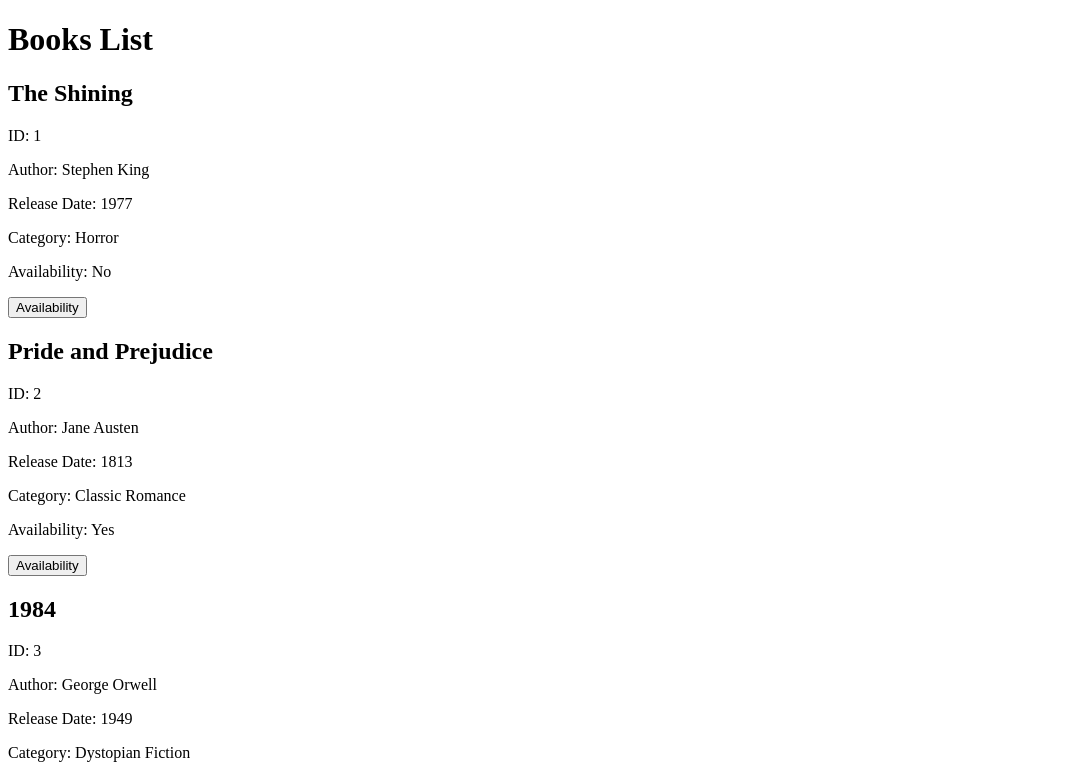
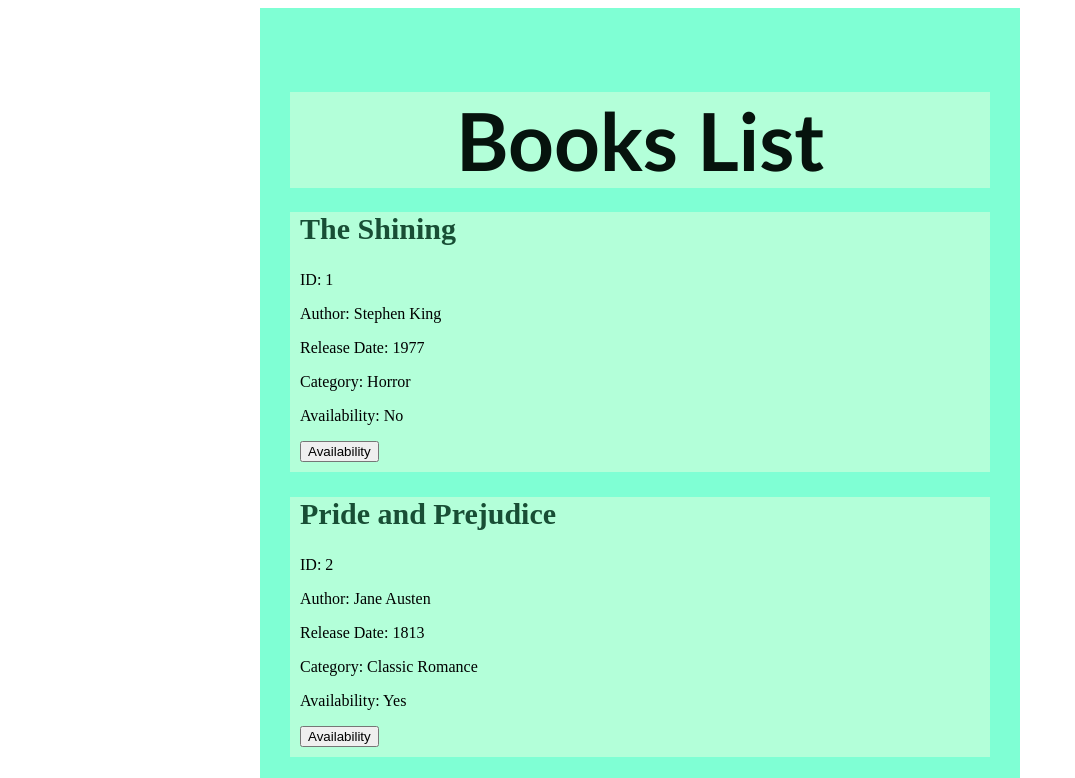
Before and after one commit to Giankaur03/Gian_Kaur_Learning_Angular, an Angular app: page / in a window 1280 px wide. Shown: the top 778 px of the page, without its empty margins (0-1075 px from the left). Built offline with nearby package versions, Linux system fonts and the light colour scheme.

Commit message:
Added the css

```diff
--- a/src/app/app.component.css
+++ b/src/app/app.component.css
@@ -0,0 +1,39 @@
+div{
+  background-color: #b3ffd9;;
+}
+
+h1{
+  text-align: center;
+  font-size: 80px;
+  color: #06130d;
+  margin-bottom: 20px;
+  background-color: #b3ffd9;
+  font-family: "Candara";
+}
+
+h2{
+  color: #184e35;
+  font-family: "Bookman Old Style";
+  margin-left: 10px;
+  font-size: 30px;
+}
+
+.books {
+  max-width: 700px;
+  margin: 0 auto;
+  padding: 30px;
+  background-color: aquamarine;
+}
+
+p{
+  margin-left: 10px;
+}
+
+.toggle-button {
+  margin-bottom: 10px;
+  margin-left: 10px;
+}
+
+.toggle-button:hover {
+  background-color: #66ff66;
+}
```
